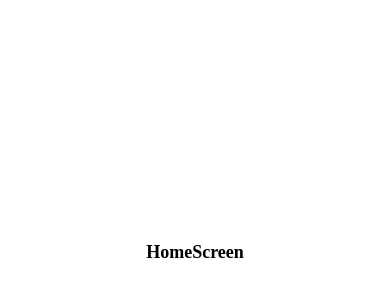
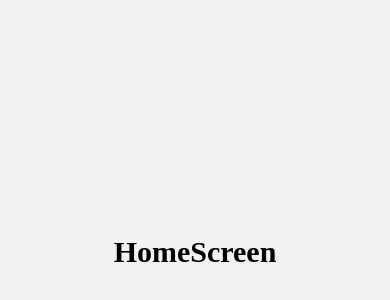
Before and after one commit to TuanAnh19122003/WebApp, a React Native app in the folder MobileApp/: screen /Home in a window 390 px wide. Shown: the part 170-470 px from the top of the page. Built offline with nearby package versions, Linux system fonts and the light colour scheme.

Commit message:
cấu hình navigator

```diff
--- a/MobileApp/App.js
+++ b/MobileApp/App.js
@@ -1,23 +1,14 @@
-import { StyleSheet, View, Text } from 'react-native'
+import { StyleSheet, Text, View } from 'react-native'
 import React from 'react'
-import HomeScreen from './src/screens/HomeScreen'
-
+import { NavigationContainer } from '@react-navigation/native';
+import MainNavigator from './src/navigation/MainNavigator';
 
 const App = () => {
   return (
-    <View style={styles.container}>
-      <HomeScreen />
-    </View>
+    <NavigationContainer>
+      <MainNavigator />
+    </NavigationContainer>
   )
 }
 
 export default App
-
-const styles = StyleSheet.create({
-  container:{
-    flex: 1,
-    padding: 10,
-    alignItems: 'center',
-    justifyContent:'center'
-  }
-})
--- /dev/null
+++ b/MobileApp/src/navigation/MainNavigator.js
@@ -0,0 +1,16 @@
+import { View, Text } from 'react-native'
+import React from 'react'
+import HomeScreen from '../screens/HomeScreen';
+import { createNativeStackNavigator } from '@react-navigation/native-stack';
+
+const Stack = createNativeStackNavigator();
+
+const MainNavigator = () => {
+    return (
+        <Stack.Navigator initialRouteName='Home' screenOptions={{headerShown: false}}>
+            <Stack.Screen name='Home' component={HomeScreen}/>
+        </Stack.Navigator>
+    )
+}
+
+export default MainNavigator
--- a/MobileApp/src/screens/HomeScreen.js
+++ b/MobileApp/src/screens/HomeScreen.js
@@ -3,7 +3,7 @@
 
 const HomeScreen = () => {
     return (
-        <View styles={styles.container}>
+        <View style={styles.container}>
             <Text style={styles.text}>HomeScreen</Text>
         </View>
     )
@@ -18,8 +18,8 @@
         alignItems: 'center'
     },
     text: {
+        fontSize: 30,
         fontFamily: 'serif',
-        fontSize: 18,
         fontWeight: 'bold'
     }
 })
```
Also changed, not shown: MobileApp/package.json (+5 -2 lines), 1 other file (tests, documents, lock files or other folders).
